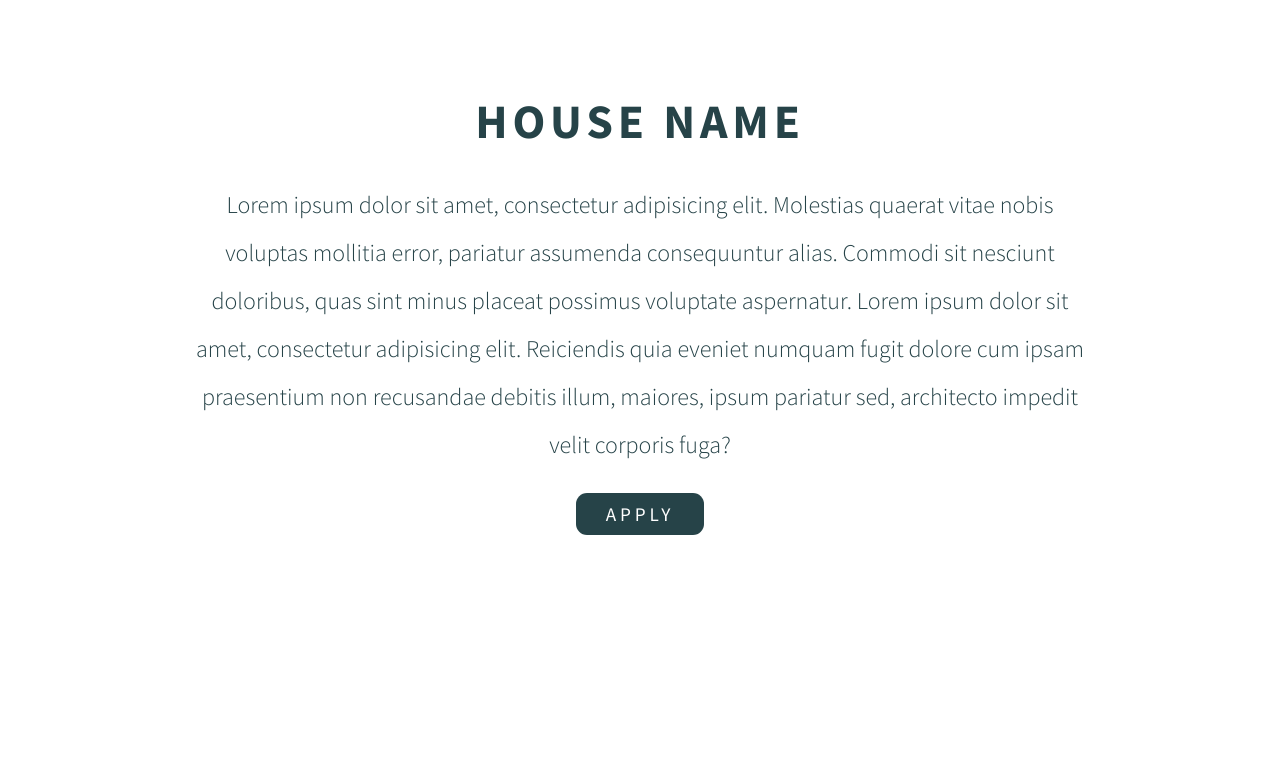
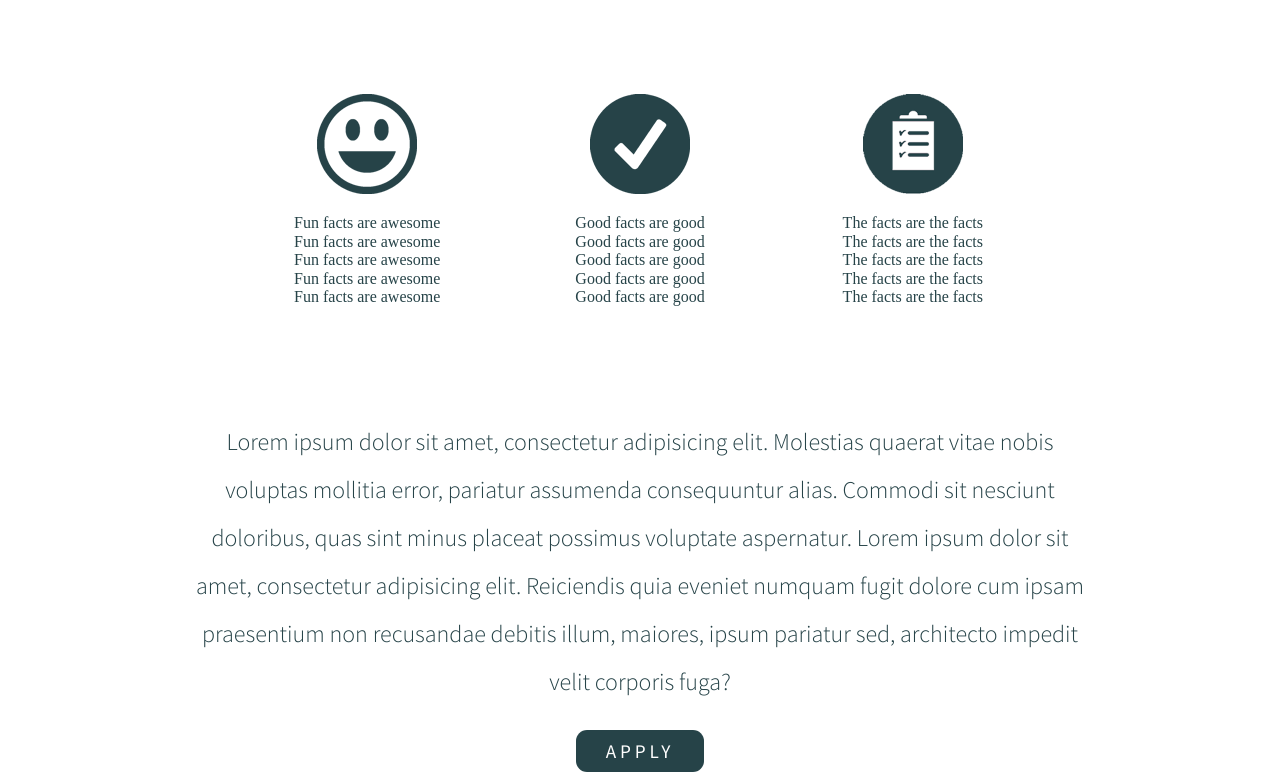
Before and after one commit to tylerbrewer2/cambridge_housing, a plain HTML site: page housing.html in a window 1280 px wide. Shown: the part 642-1414 px from the top of the page. Before the commit the page ends 1177 px from the top, so only its background shows below. Drawn offline with nearby package versions, Linux system fonts and the light colour scheme.

Commit message:
add 3 column divs

```diff
--- a/css/style.css
+++ b/css/style.css
@@ -76,13 +76,13 @@ header {
 	background-size: cover;
 }
 
-#about .wrapper_about, #mission .wrapper_mission, #contact-info .wrapper_contact, #house_name .wrapper_house {
+#about .wrapper_about, #mission .wrapper_mission, #contact-info .wrapper_contact, #house_name .wrapper_house, #house_perks .wrapper_perks {
 	text-align: center;
 	width: 70%;
 	margin-top: 6em;
 	color: #264348;
 }
-.wrapper_about h1, .wrapper_mission h1, .wrapper_contact h1, .wrapper_house h1 {
+.wrapper_about h1, .wrapper_mission h1, .wrapper_contact h1 {
 	margin-top: 0;
 	font-family: "Source Sans Pro", sans-serif;
 	font-size: 48px;
@@ -171,7 +171,19 @@ body .wrapper_form {
 	margin-top: 1em;
 }
 
+div[class*="3-column"] {
+	display: inline-block;
+	width: 30%;
+}
 
+div[class*="3-column"] ul {
+	padding-left: 0;
+}
+
+div[class*="3-column"] ul li {
+	text-align: center;
+	list-style-type: none;
+}
 
 footer .wrapper_footer {
 	margin-top: 6em;
--- a/housing.html
+++ b/housing.html
@@ -25,10 +25,50 @@
 
 	</section>
 
+	<section id="house_perks">
+		<div class="wrapper_perks">
+			<div class="3-column-fun">
+				<img src="images/fun_icon.png">
+				<ul id="fun_facts">
+					<li>Fun facts are awesome</li>
+					<li>Fun facts are awesome</li>
+					<li>Fun facts are awesome</li>
+					<li>Fun facts are awesome</li>
+					<li>Fun facts are awesome</li>
+				</ul>
+			</div>
+			<div class="3-column-good">
+				<img src="images/checkmark_icon.png">
+				<ul id="good_facts">
+					<li>Good facts are good</li>
+					<li>Good facts are good</li>
+					<li>Good facts are good</li>
+					<li>Good facts are good</li>
+					<li>Good facts are good</li>
+				</ul>
+			</div>
+
+			<div class="3-column-facts">
+				<img src="images/facts_icon.png">
+				<ul id="the_facts">
+					<li>The facts are the facts</li>
+					<li>The facts are the facts</li>
+					<li>The facts are the facts</li>
+					<li>The facts are the facts</li>
+					<li>The facts are the facts</li>
+				</ul>
+			</div>
+
+		</div>
+
 	<section id="house_name"> <!-- ///// House Name ///// -->
 		<div class = "wrapper_house">
-			<h1>HOUSE NAME</h1>
+
 			<p>Lorem ipsum dolor sit amet, consectetur adipisicing elit. Molestias quaerat vitae nobis voluptas mollitia error, pariatur assumenda consequuntur alias. Commodi sit nesciunt doloribus, quas sint minus placeat possimus voluptate aspernatur. Lorem ipsum dolor sit amet, consectetur adipisicing elit. Reiciendis quia eveniet numquam fugit dolore cum ipsam praesentium non recusandae debitis illum, maiores, ipsum pariatur sed, architecto impedit velit corporis fuga?</p>
 			<a href="#"><button>APPLY</button></a>
 		</div>
 	</section>
+
+	</section>
+</body>
+</html>
```
